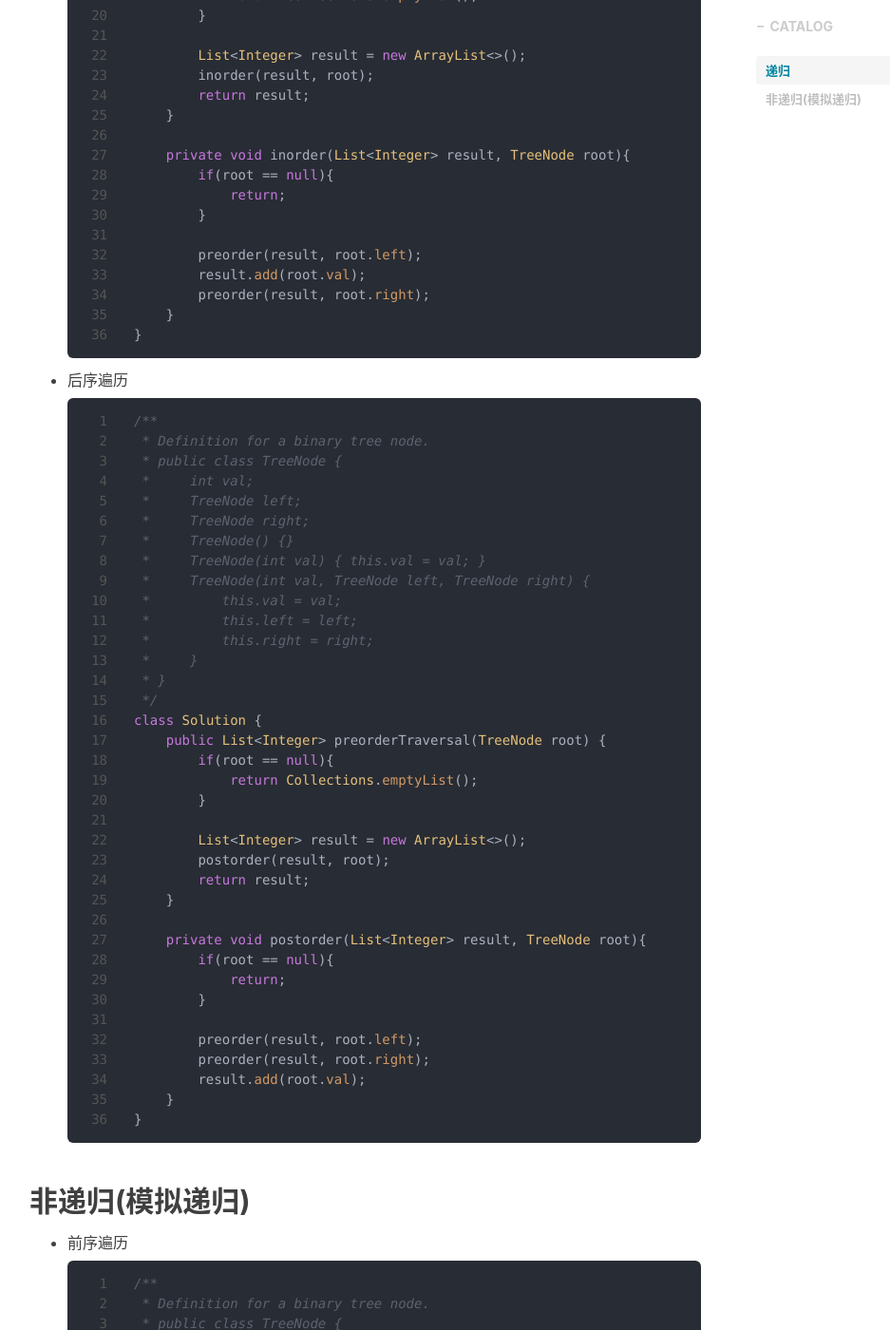
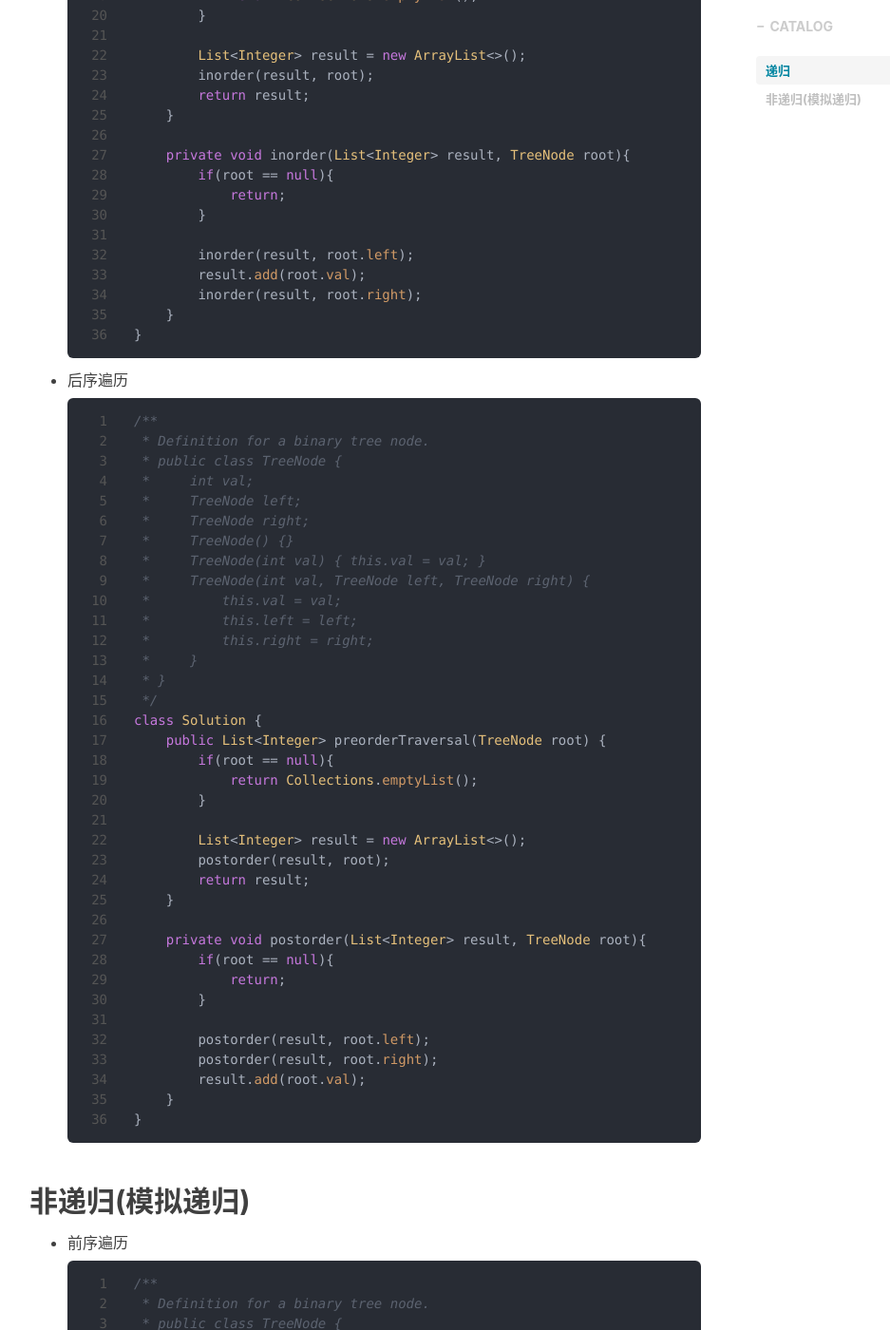
Before and after one commit to xdshent/xdshent.github.io, a Jekyll site: the page built from _posts/2023-02-26-二叉树的几种遍历方式.md, in a window 1280 px wide and 1400 px high, scrolled down 1824 px. Shown: the whole window at 95% size, without its empty margins (234-1171 px from the left). Built offline with Jekyll 4.4.1, drawn with Linux system fonts in a browser that asks for light colours; nearby versions of some CDN libraries; comment, search, counter and statistics services are not loaded.

Commit message:
fix: 细节修改

````diff
--- a/_posts/2023-02-26-二叉树的几种遍历方式.md
+++ b/_posts/2023-02-26-二叉树的几种遍历方式.md
@@ -86,9 +86,9 @@ tags:
               return;
           }
 
-          preorder(result, root.left);
+          inorder(result, root.left);
           result.add(root.val);
-          preorder(result, root.right);
+          inorder(result, root.right);
       }
   }
   ```
@@ -129,8 +129,8 @@ tags:
               return;
           }
 
-          preorder(result, root.left);
-          preorder(result, root.right);
+          postorder(result, root.left);
+          postorder(result, root.right);
           result.add(root.val);
       }
   }
````
